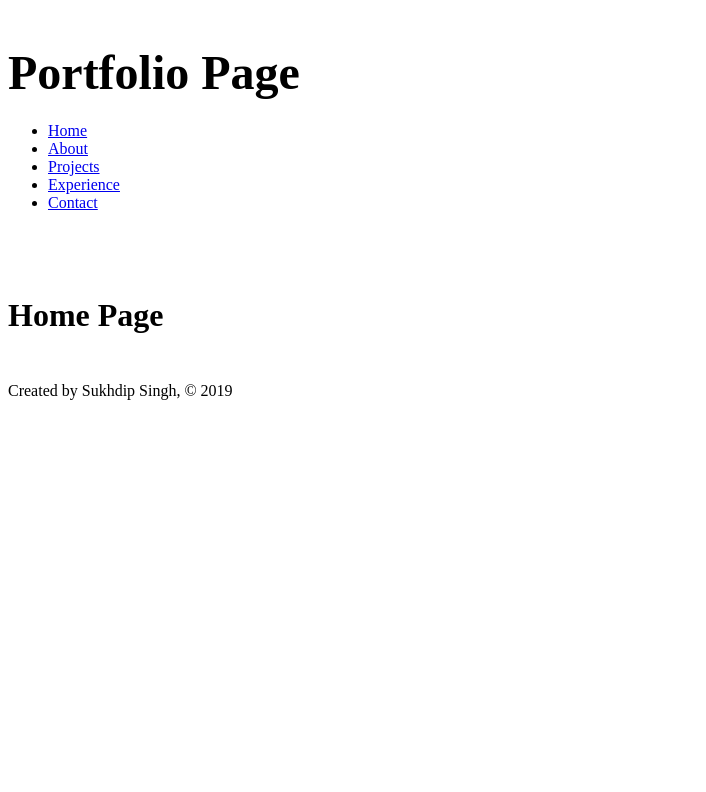
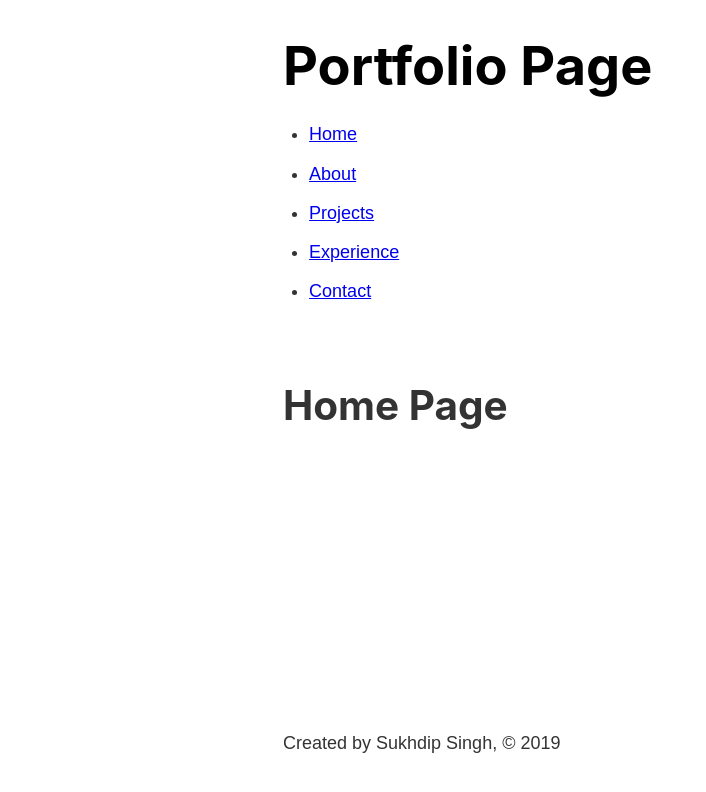
Before and after one commit to ssingh32/gatsby-portfolio-app, a Gatsby site: page / in a window 1280 px wide. Shown: the whole page, without its empty margins (0-706 px from the left). Built offline with nearby package versions, Linux system fonts and the light colour scheme; Gatsby itself is replaced by a stand-in of ours.

Commit message:
adding in layout styles

```diff
--- a/src/components/layout.js
+++ b/src/components/layout.js
@@ -1,12 +1,16 @@
 import React from 'react';
 import Header from './header';
 import Footer from './footer';
+import layoutStyles from "./layout.module.scss";
+import "../styles/index.scss";
 
 const Layout = (props) => {
     return (
-        <div>
-            <Header/>
-            {props.children}
+        <div className={layoutStyles.container}>
+            <div className={layoutStyles.content}>
+                <Header/>
+                {props.children}
+            </div>
             <Footer/>
         </div>
     )
```
